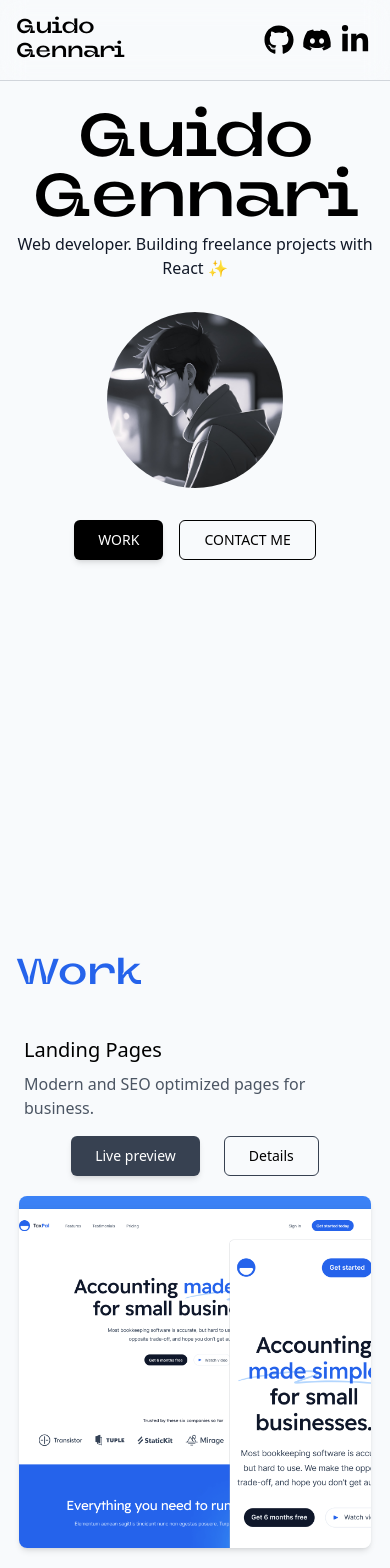
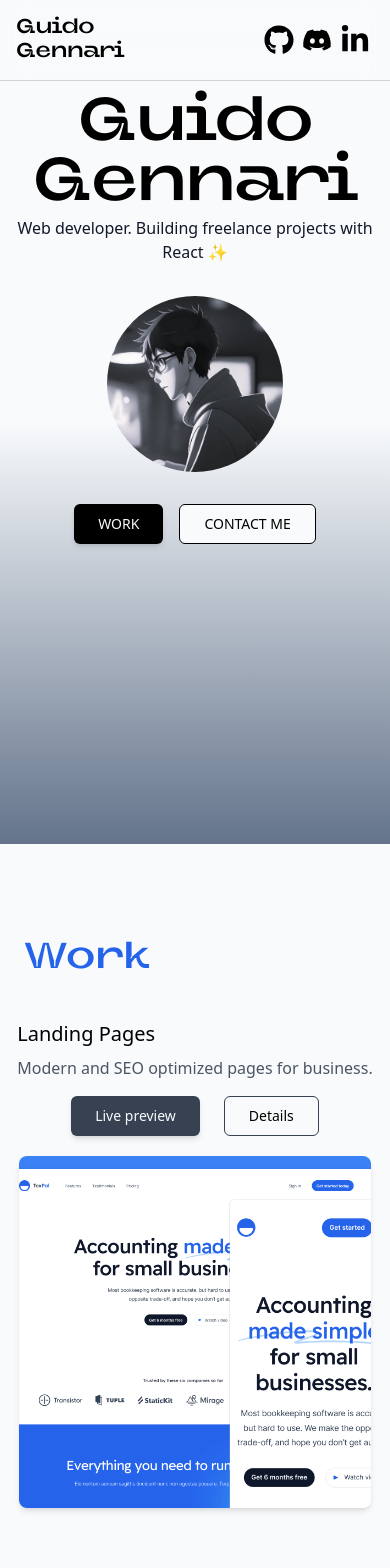
Before and after one commit to xdguido/guidogennari-web, a Next.js app: page / in a window 390 px wide. Shown: the top 1568 px of the page. Built offline with nearby package versions, Linux system fonts and the light colour scheme.

Commit message:
Hero styling

```diff
--- a/components/layout.tsx
+++ b/components/layout.tsx
@@ -18,7 +18,7 @@ export default function Layout({ children, home }: { children: React.ReactNode;
                 <meta name="og:title" content={siteTitle} />
                 <meta name="twitter:card" content="summary_large_image" />
             </Head>
-            <header className="z-10 fixed inset-x-0 top-0 flex flex-1 items-center justify-between backdrop-blur-md border-b border-b-gray-300 p-4 lg:p-5">
+            <header className="z-50 fixed inset-x-0 top-0 flex flex-1 items-center justify-between backdrop-blur-md border-b border-b-gray-300 p-4 lg:p-5">
                 <h1 className="font-neue leading-6 tracking-tight text-xl">
                     Guido
                     <br />
@@ -75,7 +75,7 @@ export default function Layout({ children, home }: { children: React.ReactNode;
                     </li>
                 </ul>
             </header>
-            <main className="flex flex-auto flex-col p-4">{children}</main>
+            <main className="flex flex-auto flex-col">{children}</main>
             <footer className="flex items-center justify-between bg-black h-[8rem] p-4 lg:p-5">
                 <h1 className="font-neue text-white leading-6 tracking-tight text-xl">
                     Guido
--- a/components/ui/Button.tsx
+++ b/components/ui/Button.tsx
@@ -15,14 +15,14 @@ const buttonStyles = cva(
             },
             style: {
                 solid: [
-                    'shadow-md text-white',
+                    'shadow-md text-slate-50',
                     'hover:bg-blue-600 hover:shadow-lg',
                     'focus-visible:bg-blue-600 focus-visible:shadow-lg',
                     'active:bg-blue-800 active:shadow-lg'
                 ],
                 outline: [
-                    'py-2 border',
-                    'hover:border-blue-600 hover:text-blue-700 ',
+                    'py-2 border bg-slate-50',
+                    'hover:border-blue-600 hover:text-blue-700',
                     'focus-visible:text-blue-600 focus-visible:border-blue-600',
                     'active:text-blue-800 active:border-blue-800 active:bg-black active:bg-opacity-10'
                 ]
--- a/pages/index.tsx
+++ b/pages/index.tsx
@@ -14,7 +14,7 @@ export default function Home() {
             <section
                 id="hero"
                 className={clsx(
-                    'flex flex-col items-center text-center pt-[6rem] md:pt-[7rem] min-h-screen'
+                    'flex flex-col items-center text-center pt-[6rem] md:pt-[7rem] min-h-screen bg-gradient-to-t from-slate-500 via-slate-50'
                 )}
             >
                 <h1 className="font-neue tracking-tight text-6xl md:text-7xl lg:text-8xl">
@@ -43,7 +43,7 @@ export default function Home() {
                 </div>
             </section>
             <section id="work" className="relative pt-[6rem] md:pt-[7rem]">
-                <h2 className="font-neue text-4xl text-blue-600 mb-8">Work</h2>
+                <h2 className="font-neue text-4xl text-blue-600 mb-8 px-6">Work</h2>
                 <div className="flex flex-col justify-center items-center">
                     <div
                         id="item-1"
```
